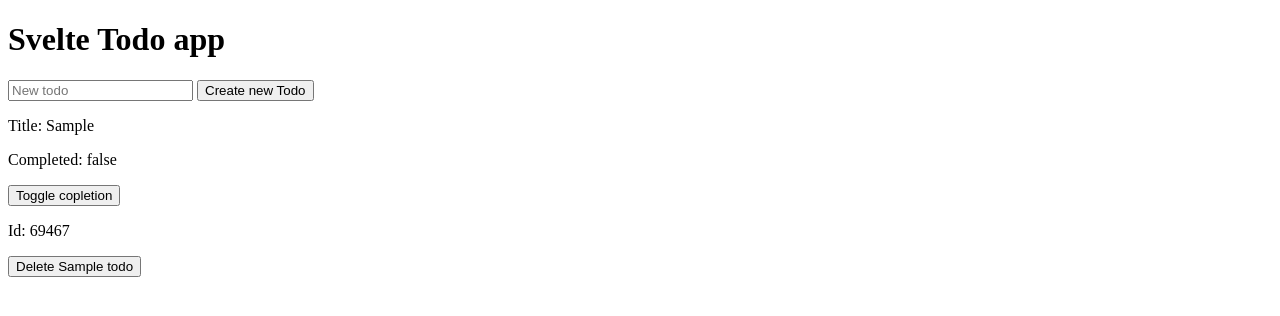
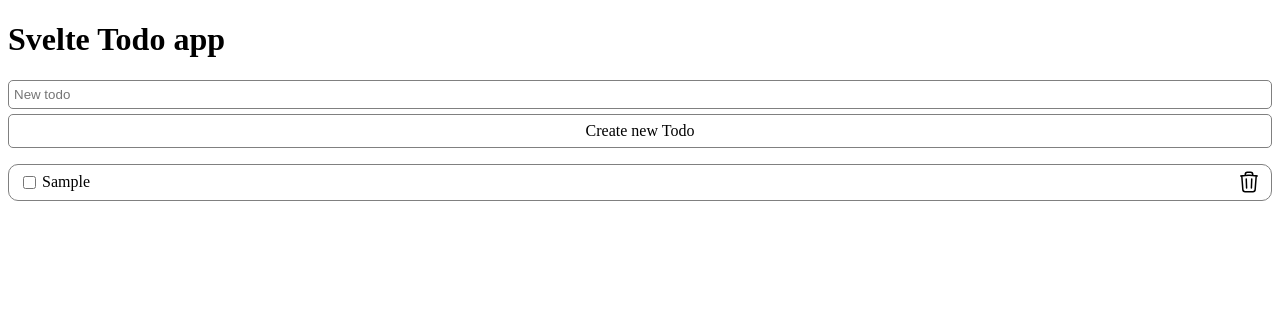
Before and after one commit to kpovel/svelte-todo, a SvelteKit app: page / in a window 1280 px wide. Both pictures are taken after typing "Sample" into the empty fields and a click on the button "Create new Todo". Shown: the top 316 px of the page. Built offline with nearby package versions, Linux system fonts and the light colour scheme.

Commit message:
Improved style

```diff
--- a/src/routes/+page.svelte
+++ b/src/routes/+page.svelte
@@ -10,6 +10,7 @@
 
 <Input on:createTodo={todos.createTodo} />
 
+<ul>
 	{#each $todos as todo (todo.id)}
 		<Todo
 			title={todo.title}
@@ -19,7 +20,18 @@
 			on:deleteTodo={todos.deleteTodo}
 		/>
 	{/each}
+</ul>
 
 {#if $todos.length === 0}
 	<p>Your todo list if empty</p>
 {/if}
+
+<style>
+	ul {
+		all: unset;
+    margin-top: 1em;
+    display: flex;
+    flex-direction: column;
+    gap: 5px;
+	}
+</style>
--- a/src/routes/Todo.svelte
+++ b/src/routes/Todo.svelte
@@ -1,5 +1,6 @@
 <script>
 	import { createEventDispatcher } from 'svelte';
+	import Trash from '../img/trash.svg';
 
 	/**@type{string}*/
 	export let title;
@@ -19,8 +20,48 @@
 	}
 </script>
 
-<p>Title: {title}</p>
-<p>Completed: {completed}</p>
-<button on:click={toggleCopletion}>Toggle copletion</button>
-<p>Id: {id}</p>
-<button on:click={deleteTodo}>Delete {title} todo</button>
+<li class={completed ? "grey" : ""}>
+	<div class="left_side">
+		<input checked={completed} on:click={toggleCopletion} type="checkbox" />
+		<p class={completed ? "line-through": ""}>{title}</p>
+	</div>
+	<button on:click={deleteTodo}>
+		<img src={Trash} alt="delete todo" />
+	</button>
+</li>
+
+<style>
+	li {
+		list-style-type: none;
+		border: 1px solid grey;
+		border-radius: 10px;
+		display: flex;
+		align-items: center;
+		justify-content: space-between;
+    min-height: 35px;
+    padding: 0 10px;
+	}
+
+	p {
+		margin: 0;
+	}
+
+	.left_side {
+		display: flex;
+		gap: 3px;
+		align-items: center;
+	}
+
+  .line-through {
+    text-decoration-line: line-through;
+  }
+
+  .grey {
+    background-color: #c9c9c9;
+  }
+
+	button {
+		all: unset;
+    height: 24px;
+	}
+</style>
--- a/src/routes/input.svelte
+++ b/src/routes/input.svelte
@@ -21,3 +21,26 @@
 	<input bind:value={todo} type="text" placeholder="New todo" />
 	<button type="submit"> Create new Todo </button>
 </form>
+
+<style>
+	form {
+		display: flex;
+		flex-direction: column;
+		gap: 5px;
+	}
+
+	input {
+		height: 2em;
+		border: 1px solid grey;
+		border-radius: 5px;
+    padding: 0 5px;
+	}
+
+	button {
+		all: unset;
+		border: 1px solid grey;
+		border-radius: 5px;
+		text-align: center;
+		height: 2em;
+	}
+</style>
```
Also changed, not shown: src/img/trash.svg (added). Lines whose indentation alone changed are shown as unchanged.
